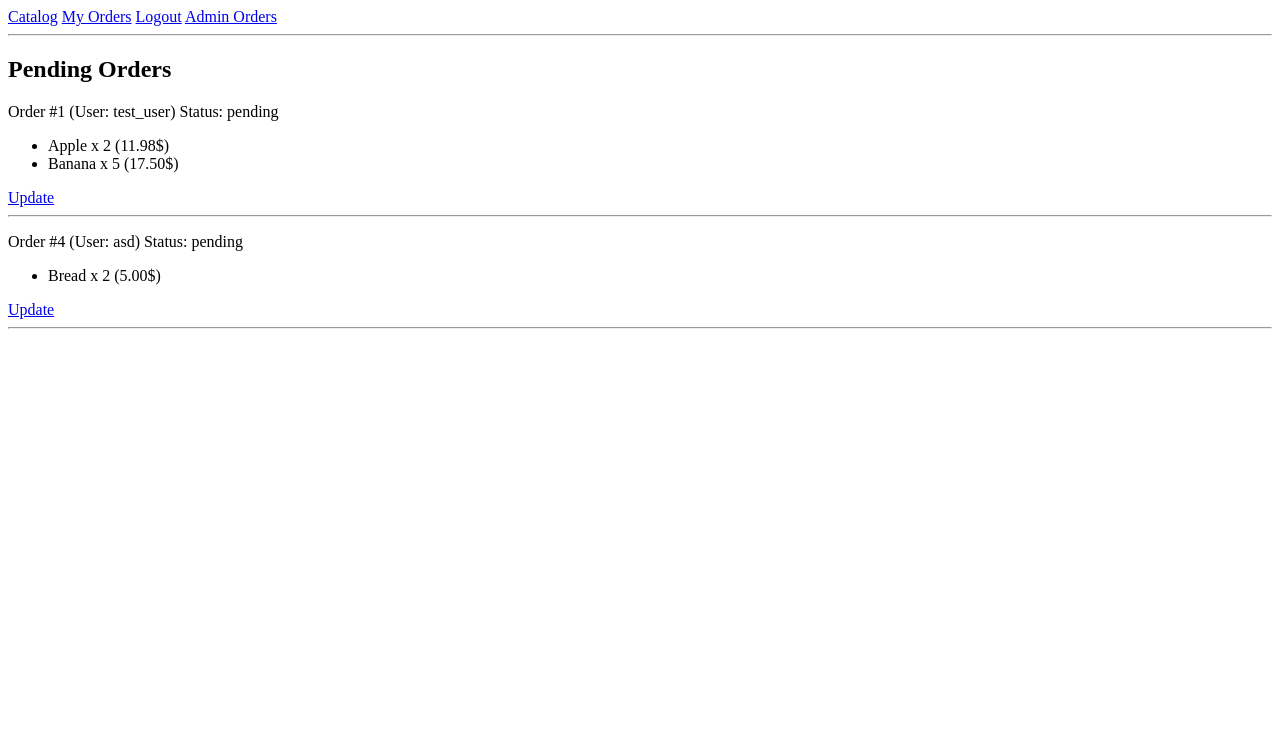
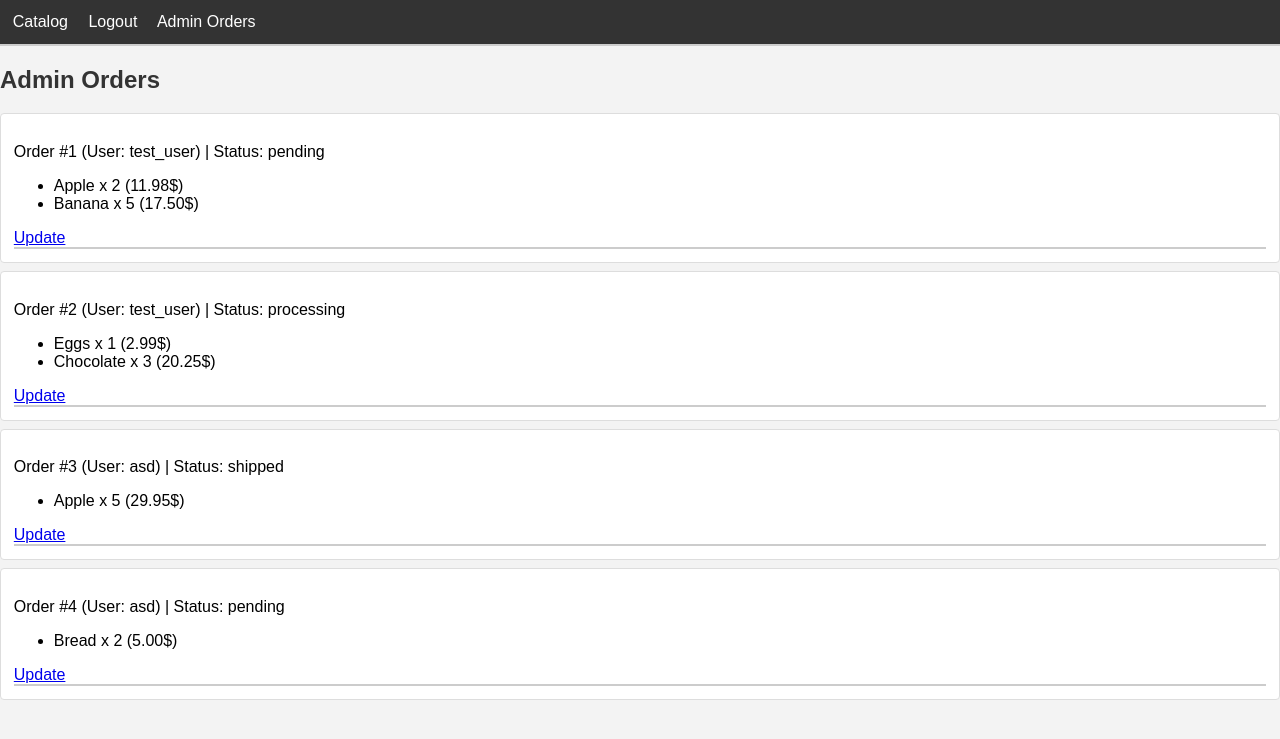
Before and after one commit to nikitosoleil/test, a Django app: page /admin_orders/ in a window 1280 px wide. Shown: the top 739 px of the page. Run offline with Django 4.2, Linux system fonts and the light colour scheme; a user stored in the database is signed in; data comes from the database, SQL or seed files in the repository; both versions use the stored data as it was after the commit.

Commit message:
Add css, fix orders

```diff
--- a/ecommerce_project/settings.py
+++ b/ecommerce_project/settings.py
@@ -3,7 +3,8 @@ from pathlib import Path
 BASE_DIR=Path(__file__).resolve().parent.parent
 SECRET_KEY='secret'
 DEBUG=True
-ALLOWED_HOSTS=['18.197.101.231']
+ALLOWED_HOSTS=['127.0.0.1',
+               '18.197.101.231']
 INSTALLED_APPS=[
     'django.contrib.admin',
     'django.contrib.auth',
@@ -51,4 +52,5 @@ USE_I18N=True
 USE_L10N=True
 USE_TZ=True
 STATIC_URL='/static/'
+STATIC_ROOT='./static/'
 DEFAULT_AUTO_FIELD='django.db.models.BigAutoField'
--- /dev/null
+++ b/store/static/store/styles.css
@@ -0,0 +1,72 @@
+body {
+    margin: 0;
+    font-family: sans-serif;
+    background: #f3f3f3;
+}
+
+nav {
+    background: #333;
+    padding: 0.8rem;
+}
+
+nav a {
+    color: #fff;
+    text-decoration: none;
+    margin-right: 1rem;
+}
+
+nav a:hover {
+    text-decoration: underline;
+}
+
+hr {
+    margin: 0;
+    border: none;
+    border-top: 2px solid #ccc;
+}
+
+h2, h3 {
+    font-weight: 600;
+    color: #333;
+}
+
+form {
+    margin: 1rem 0;
+}
+
+label {
+    font-weight: 600;
+}
+
+input[type="text"],
+input[type="password"],
+input[type="number"],
+select {
+    padding: 0.4rem;
+    margin: 0.2rem 0;
+    border: 1px solid #ccc;
+    border-radius: 4px;
+    width: 200px;
+    display: block;
+}
+
+button {
+    background: #4285f4;
+    border: none;
+    padding: 0.5rem 1rem;
+    color: #fff;
+    border-radius: 4px;
+    cursor: pointer;
+}
+
+button:hover {
+    background: #3367d6;
+}
+
+div {
+    background: #fff;
+    margin: 0.5rem 0;
+    padding: 0.8rem;
+    border: 1px solid #ddd;
+    border-radius: 4px;
+}
--- a/store/templates/store/admin_orders.html
+++ b/store/templates/store/admin_orders.html
@@ -1,9 +1,9 @@
 {% extends 'store/base.html' %}
 {% block content %}
-<h2>Pending Orders</h2>
-{% for order in pending %}
+    <h2>Admin Orders</h2>
+    {% for order in orders %}
         <div>
-    <p>Order #{{ order.id }} (User: {{ order.user.username }}) Status: {{ order.status }}</p>
+            <p>Order #{{ order.id }} (User: {{ order.user.username }}) | Status: {{ order.status }}</p>
             <ul>
                 {% for item in order.items.all %}
                     <li>{{ item.product.name }} x {{ item.quantity }} ({{ item.price }}$)</li>
--- a/store/templates/store/base.html
+++ b/store/templates/store/base.html
@@ -3,19 +3,23 @@
 <head>
     <meta charset="utf-8">
     <title>Food E-Commerce</title>
+    {% load static %}
+    <link rel="stylesheet" href="{% static 'store/styles.css' %}">
 </head>
 <body>
 <nav>
     <a href="{% url 'catalog' %}">Catalog</a>
     {% if user.is_authenticated %}
-    <a href="{% url 'my_orders' %}">My Orders</a>
-    <a href="{% url 'logout' %}">Logout</a>
+        {% if not user.is_superuser %}
+            <a href="{% url 'my_orders' %}">My Orders</a>
+        {% endif %}
+        <a href="{% url 'logout' %}">Logout</a>
     {% else %}
-    <a href="{% url 'login' %}">Login</a>
-    <a href="{% url 'register' %}">Register</a>
+        <a href="{% url 'login' %}">Login</a>
+        <a href="{% url 'register' %}">Register</a>
     {% endif %}
     {% if user.is_superuser %}
-    <a href="{% url 'admin_orders' %}">Admin Orders</a>
+        <a href="{% url 'admin_orders' %}">Admin Orders</a>
     {% endif %}
 </nav>
 <hr>
--- a/store/views.py
+++ b/store/views.py
@@ -57,8 +57,8 @@ def is_admin(user):
 @login_required
 @user_passes_test(is_admin)
 def admin_orders(request):
-    pending=Order.objects.filter(status='pending')
-    return render(request,'store/admin_orders.html',{'pending':pending})
+    orders = Order.objects.all()
+    return render(request,'store/admin_orders.html',{'orders': orders})
 
 @login_required
 @user_passes_test(is_admin)
```
Also changed, not shown: db.sqlite3, 1 other file. Lines whose indentation alone changed are shown as unchanged.
